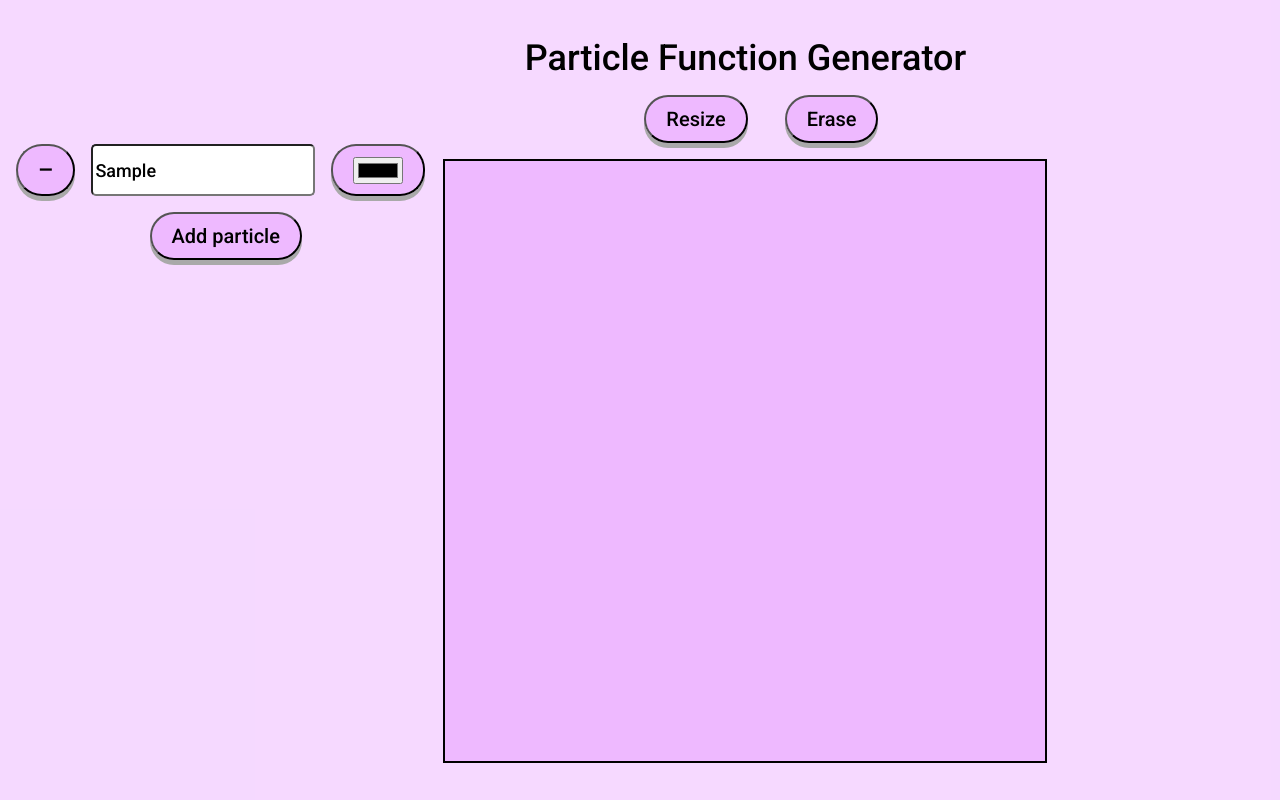
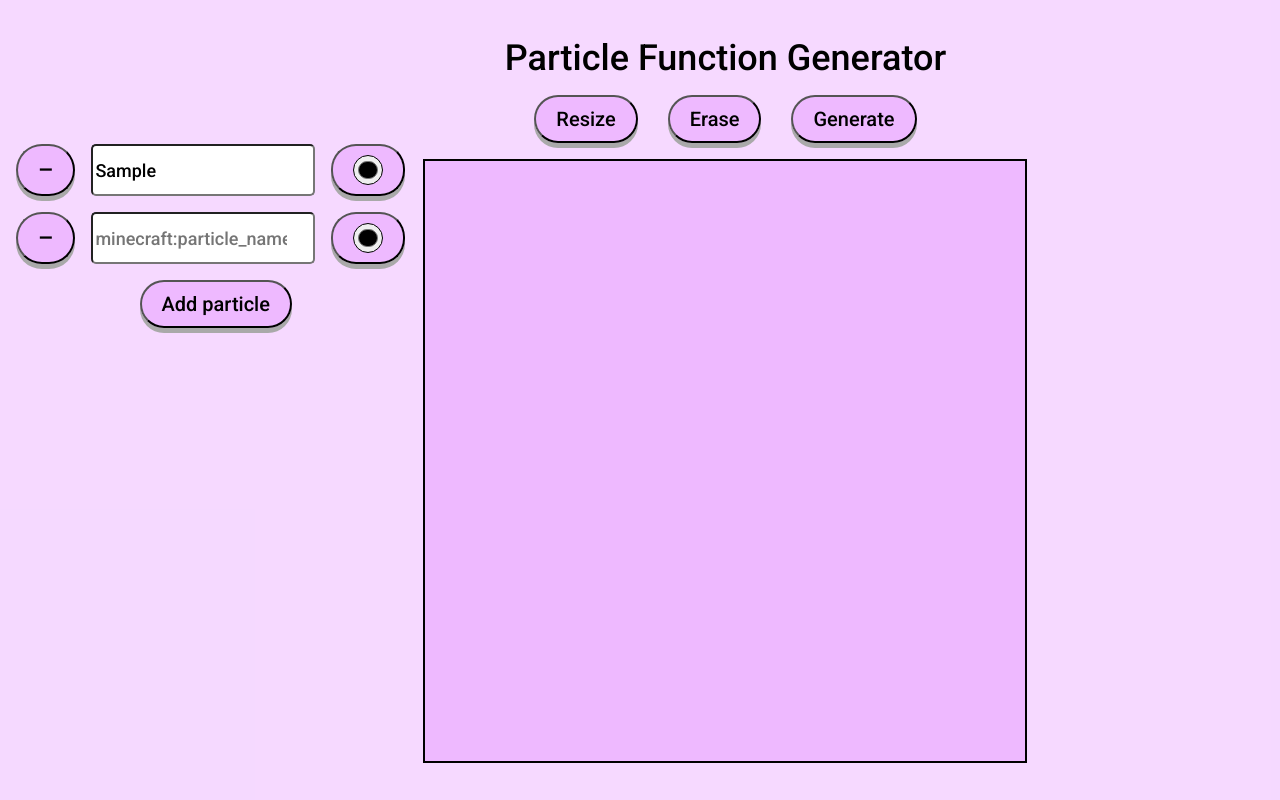
Before and after one commit to SquidMonkey16/particle-function-generator, a plain HTML site: page index.html in a window 1280 px wide. Both pictures are taken after typing "Sample" into the empty fields and a click on the button "Add particle". Drawn offline with Linux system fonts and the light colour scheme.

Commit message:
Add active color

```diff
--- a/index.html
+++ b/index.html
@@ -27,6 +27,7 @@
             <div class="buttons">
                 <button class="resize">Resize</button>
                 <button class="erase">Erase</button>
+                <button class="generate">Generate</button>
             </div>
             <div class="grid"></div>
         </div>
@@ -37,7 +38,6 @@
         let grid = document.querySelector(".grid")
         let currSquare;
         let currRow;
-        let particleColor = document.querySelector(".particle-color");
         let resize = document.querySelector(".resize");
         let erase = document.querySelector(".erase");
         let numPerSide = 15;
@@ -45,7 +45,15 @@
         let colored = false;
         let erasing = false;
         let mouseDown;
+        let colorList = document.querySelector(".color-list");
+        let particleColor = document.querySelector(".particle-color");
         let colorPicker = document.querySelector(".color-picker");
+        let addButton = document.querySelector(".add-particle");
+        let removeButton = document.querySelector(".remove");
+        let initialEntry = document.querySelector(".particle-entry")
+        let entry = initialEntry.cloneNode(true);
+        let activeColorButton;
+        let activeColor;
 
         function getColor()
         {
@@ -78,7 +86,7 @@
 
                 square.addEventListener("mouseover", () => {
 
-                    if (mouseDown && !erasing)
+                    if (mouseDown && !erasing && activeColorButton != null)
                         square.classList.add("on");
 
                     if (!mouseDown && !erasing)
@@ -102,7 +110,7 @@
 
                     mouseDown = true;
 
-                    if (!erasing)
+                    if (!erasing && activeColorButton != null)
                         square.classList.add("on");
 
                     if (erasing)
@@ -124,13 +132,45 @@
             }
         }
 
-        particleColor.addEventListener("click", () => {
-            particleColor.classList.toggle("pressed");
-            if (colored == false)
-                colored = true;
-            else
-                colored = false;
+        removeButton.addEventListener("click", () => {
+
+            initialEntry.remove();
         })
+
+        addButton.addEventListener("click", () => {
+
+            let newEntry = entry.cloneNode(true);
+
+            removeButton = newEntry.querySelector(".remove");
+
+            removeButton.addEventListener("click", () => {
+
+                newEntry.remove();
+            });
+
+            particleColor = newEntry.querySelector(".particle-color");
+            particleColor.addEventListener("click", clickParticleColor);
+
+            // Clear inputs
+            let inputs = newEntry.querySelectorAll('input');
+            inputs.forEach(input => {
+                input.value = "";
+            });
+
+            colorList.insertBefore(newEntry, addButton);
+        })
+
+        particleColor.addEventListener("click", clickParticleColor);
+
+        function clickParticleColor(event)
+        {
+            let allColorButtons = colorList.querySelectorAll(".particle-color");
+
+            allColorButtons.forEach(btn => btn.classList.remove("pressed"));
+            activeColorButton = event.currentTarget;
+            activeColorButton.classList.add("pressed");
+            activeColor = activeColorButton.querySelector(".color-picker").value;
+        }
 
         resize.addEventListener("click", () => {
             let oldNumSide = numPerSide;
--- a/style.css
+++ b/style.css
@@ -46,6 +46,17 @@ button.remove {
 
 .particle-color {
     margin-right: 10px;
+    padding: 0px 20px;
+}
+
+.color-picker {
+    width: 30px;
+    height: 30px;
+    border-radius: 25px;
+}
+
+.color-picker::-webkit-color-swatch {
+    border-radius: 25px;
 }
 
 .add-particle {
@@ -70,8 +81,9 @@ button.remove {
     font-size: 36px;
 }
 
-.resize {
-    margin: 0 32px;
+.buttons {
+    display: flex;
+    gap: 30px;
 }
 
 button {
@@ -93,6 +105,10 @@ button.remove:hover {
     background-color: rgba(255, 0, 0, 0.7);
 }
 
+button.generate:hover {
+    background-color: rgba(100, 255, 100, 0.7);
+}
+
 button.pressed:hover {
     box-shadow: 0 1px darkgray;
 }
@@ -103,7 +119,7 @@ button.pressed:hover {
     background-color: rgba(255, 141, 246, 0.4);
 }
 
-.resize:active {
+button:active {
     transform: translateY(5px);
     box-shadow: 0 1px darkgray;
 }
@@ -134,7 +150,7 @@ button.pressed:hover {
 }
 
 .square.on {
-    background-color: black;
+    /* background-color: black; */
     opacity: 1;
 }
 
```
Also changed, not shown: 1 other file.
